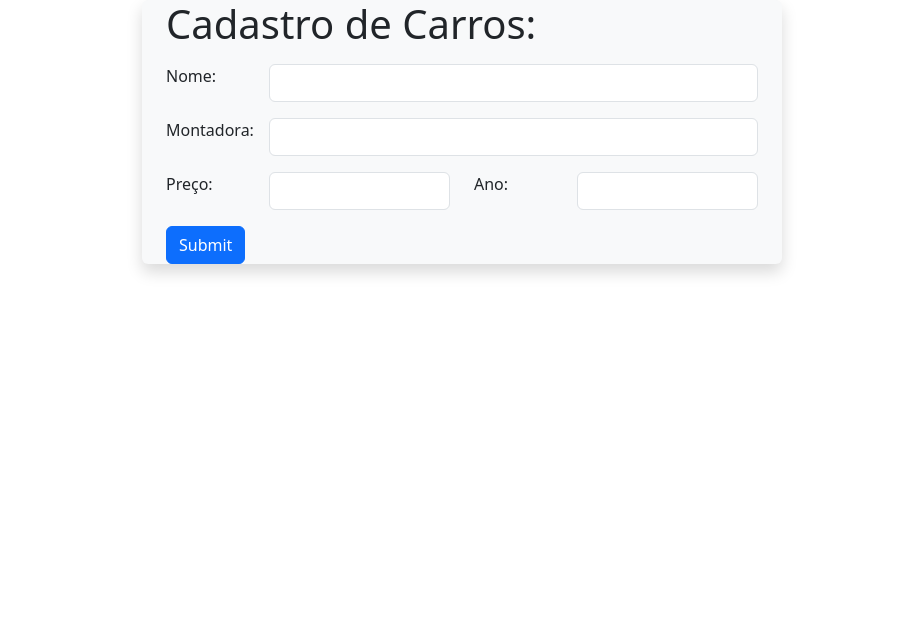
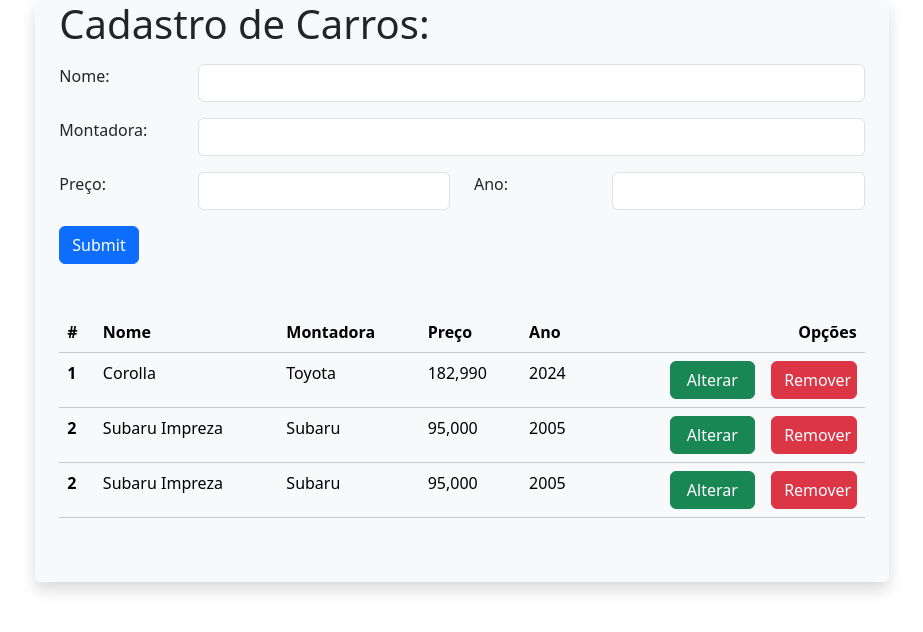
Before and after one commit to eduardofrodrigues/bootcamp-fatec-projeto08, an Angular app: page / in a window 1280 px wide. Shown: the top 632 px of the page, without its empty margins (178-1101 px from the left). Built offline with nearby package versions, Linux system fonts and the light colour scheme.

Commit message:
closes #4 - add a table to registered cars

```diff
--- a/src/app/app.component.html
+++ b/src/app/app.component.html
@@ -1,3 +1,4 @@
-<div class="container col-6 bg-light shadow rounded">
+<div class="container col-8 bg-light shadow rounded">
     <app-form></app-form>
+    <app-table></app-table>
 </div>
--- a/src/app/app.component.ts
+++ b/src/app/app.component.ts
@@ -1,13 +1,14 @@
 import { Component } from '@angular/core';
 import { RouterOutlet } from '@angular/router';
 import { FormComponent } from "./components/form/form.component";
+import { TableComponent } from "./components/table/table.component";
 
 @Component({
   selector: 'app-root',
   standalone: true,
   templateUrl: './app.component.html',
   styleUrl: './app.component.css',
-  imports: [RouterOutlet, FormComponent]
+  imports: [RouterOutlet, FormComponent, TableComponent]
 })
 export class AppComponent {
   title = 'bootcamp-fatec-projeto08';
--- /dev/null
+++ b/src/app/components/table/table.component.html
@@ -0,0 +1,49 @@
+<div class="container py-5">
+    <table class="table table-light">
+        <thead>
+            <tr>
+                <th scope="col">#</th>
+                <th scope="col">Nome</th>
+                <th scope="col">Montadora</th>
+                <th scope="col">Preço</th>
+                <th scope="col">Ano</th>
+                <th scope="col" class="text-end">Opções</th>
+            </tr>
+        </thead>
+        <tbody>
+            <tr>
+                <th scope="row">1</th>
+                <td>Corolla</td>
+                <td>Toyota</td>
+                <td>182,990</td>
+                <td>2024</td>
+                <td class="text-end">
+                    <button class="btn btn-success me-3 col-4">Alterar</button>
+                    <button class="btn btn-danger col-4">Remover</button>
+                </td>
+            </tr>
+            <tr>
+                <th scope="row">2</th>
+                <td>Subaru Impreza</td>
+                <td>Subaru</td>
+                <td>95,000</td>
+                <td>2005</td>
+                <td class="text-end">
+                    <button class="btn btn-success me-3 col-4">Alterar</button>
+                    <button class="btn btn-danger col-4">Remover</button>
+                </td>
+            </tr>
+            <tr>
+                <th scope="row">2</th>
+                <td>Subaru Impreza</td>
+                <td>Subaru</td>
+                <td>95,000</td>
+                <td>2005</td>
+                <td class="text-end">
+                    <button class="btn btn-success me-3 col-4">Alterar</button>
+                    <button class="btn btn-danger col-4">Remover</button>
+                </td>
+            </tr>
+        </tbody>
+    </table>
+</div>
```
Also changed, not shown: src/app/components/table/table.component.ts (added, +12 -0 lines), src/app/components/table/table.component.css (added).
